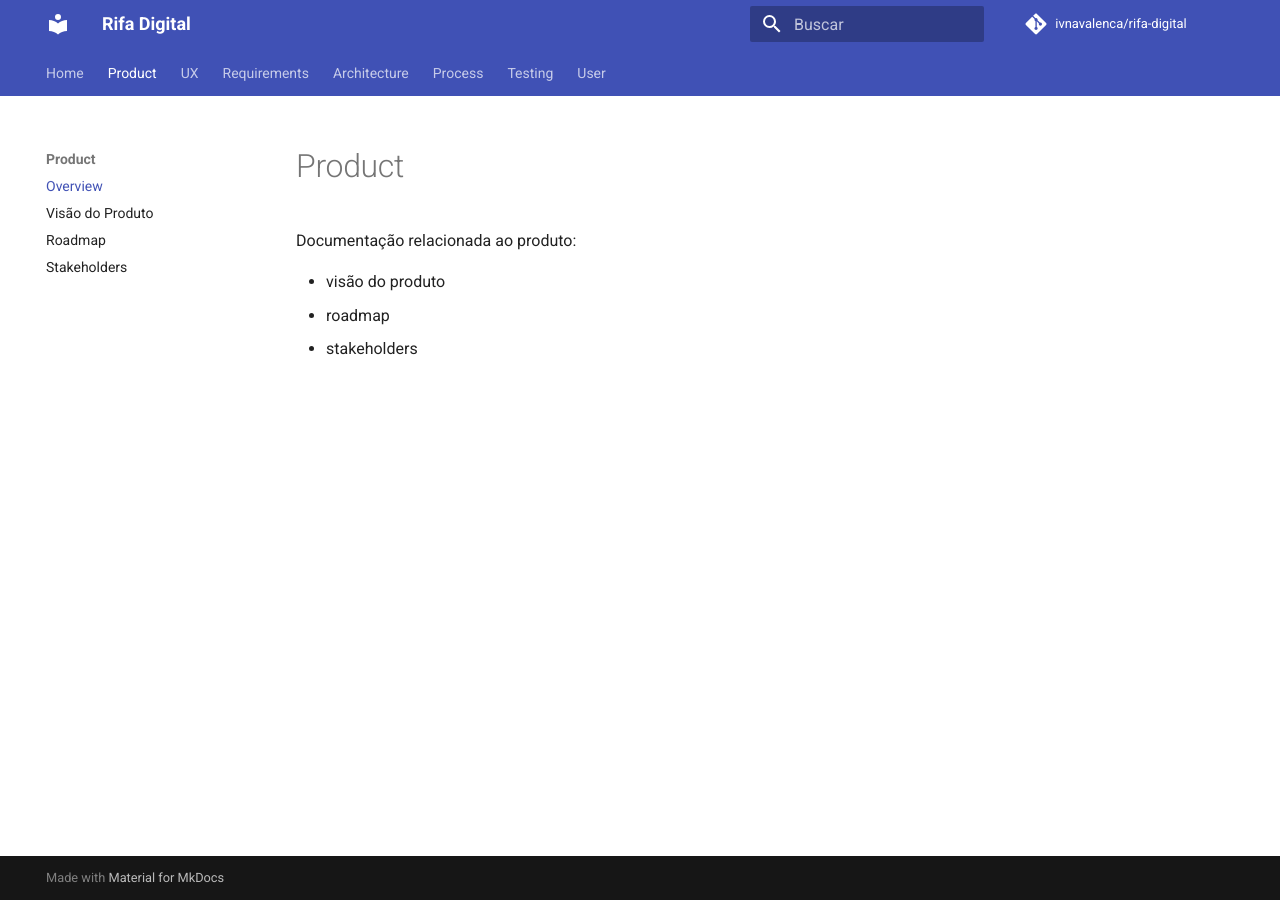
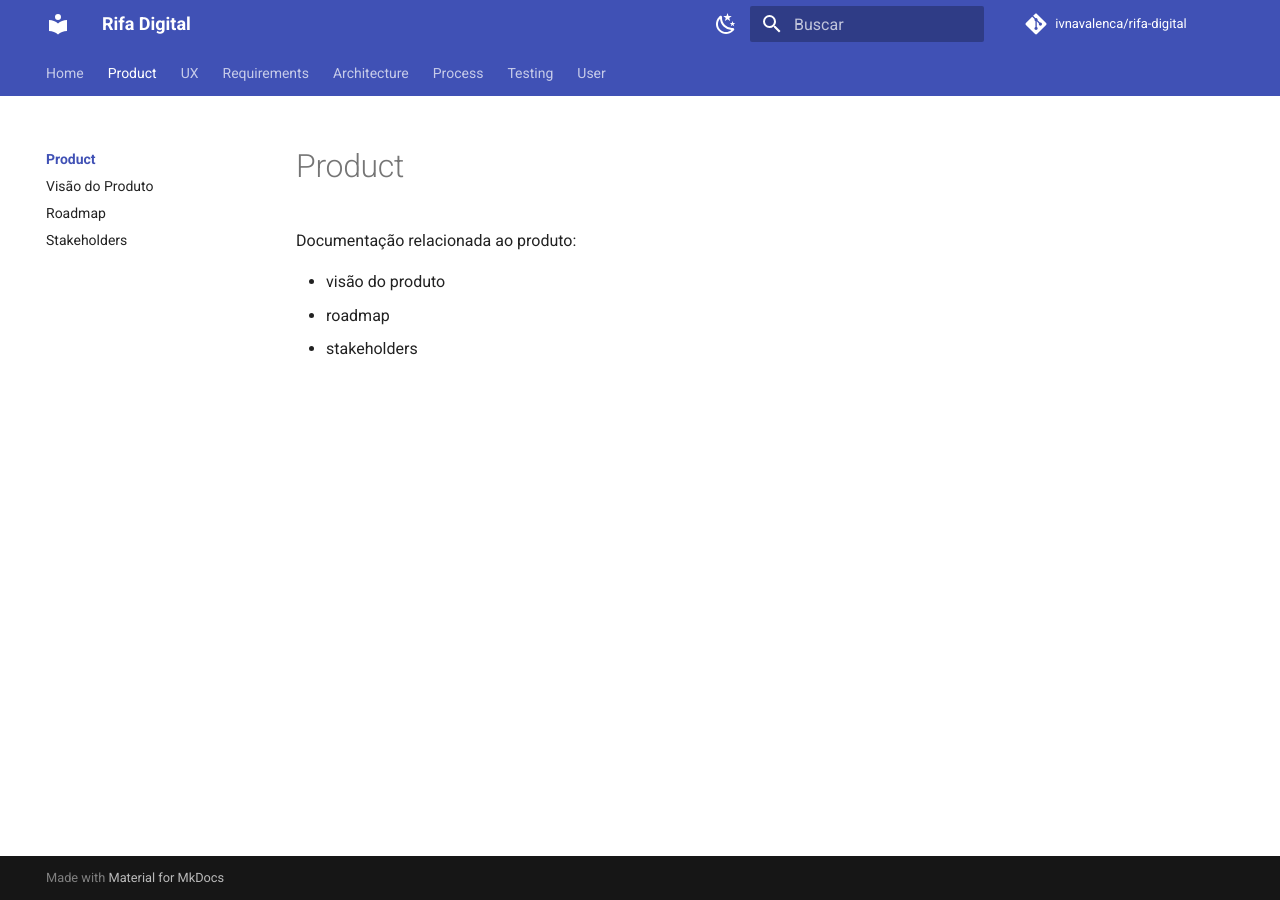
Before and after one commit to ivnavalenca/rifa-digital, an MkDocs documentation site: the page built from docs/product/README.md, in a window 1280 px wide. Built offline with MkDocs 1.6.1 and Material for MkDocs 9.7.7, drawn with Linux system fonts in a browser that asks for light colours; comment, search, counter and statistics services are not loaded.

Commit message:
Update mkdocs.yml

```diff
--- a/mkdocs.yml
+++ b/mkdocs.yml
@@ -9,12 +9,31 @@
 theme:
   name: material
   language: pt-BR
+
+  palette:
+    - scheme: default
+      primary: indigo
+      accent: indigo
+      toggle:
+        icon: material/weather-night
+        name: Modo escuro
+
+    - scheme: slate
+      primary: indigo
+      accent: indigo
+      toggle:
+        icon: material/weather-sunny
+        name: Modo claro
+
   features:
     - navigation.tabs
     - navigation.sections
     - navigation.expand
+    - navigation.top
+    - navigation.indexes
+    - content.code.copy
     - search.highlight
-    - content.code.copy
+    - search.share
 
 plugins:
   - search
@@ -26,7 +45,7 @@
       permalink: true
   - pymdownx.details
   - pymdownx.tabbed
-
+  - pymdownx.highlight
   - pymdownx.superfences:
       custom_fences:
         - name: mermaid
```
